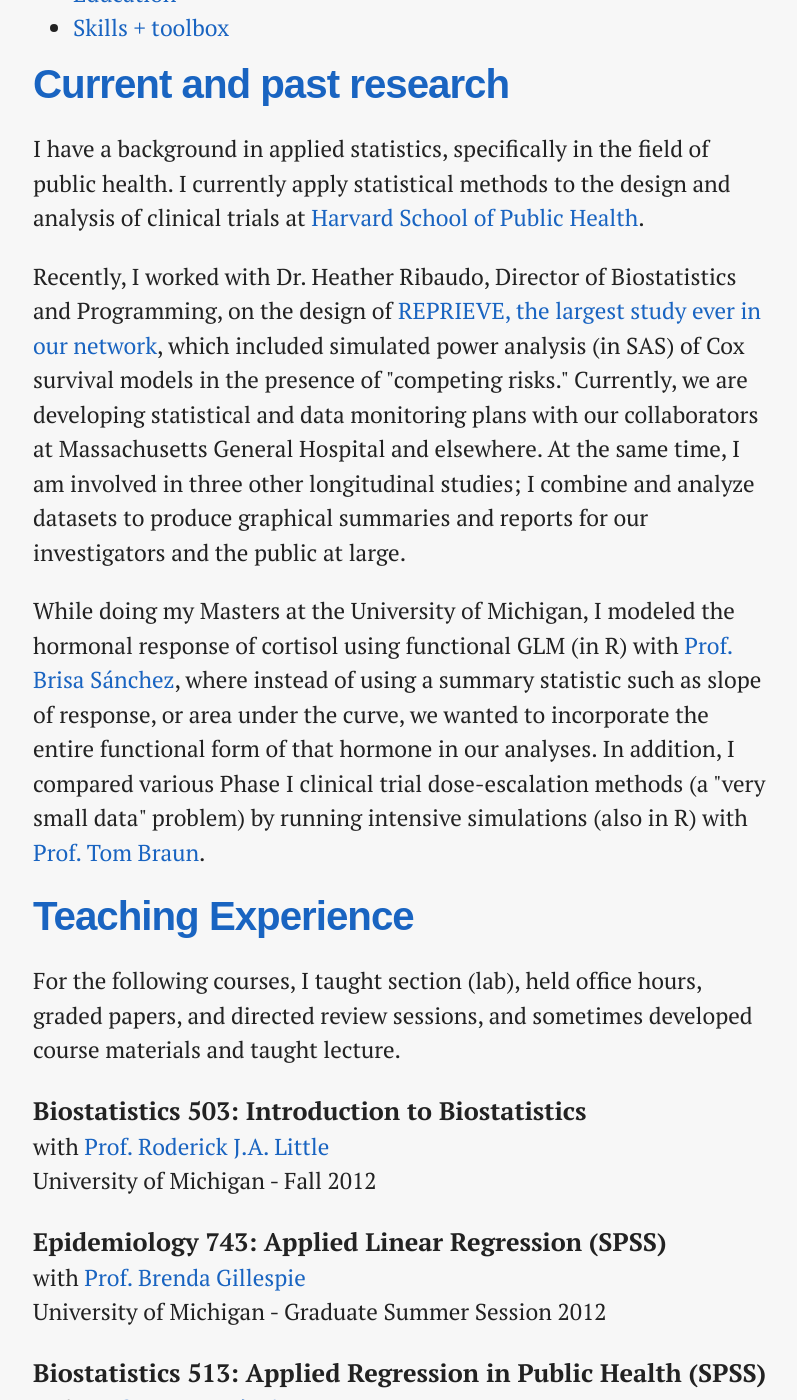
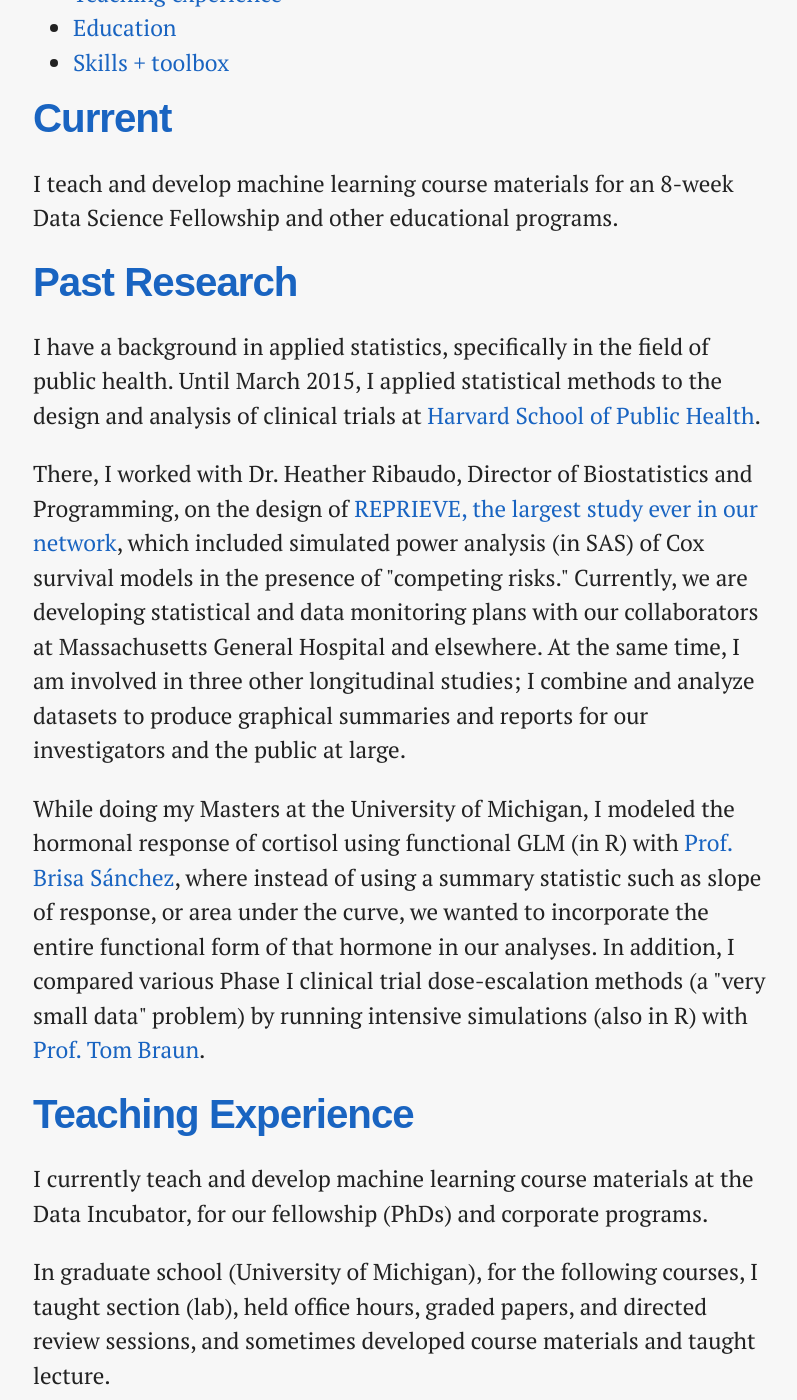
Before and after one commit to pavopax/pavopax.github.io, a Jekyll site: the page built from about/index.md, in a window 1280 px wide and 1400 px high, scrolled down 338 px. Shown: the whole window, without its empty margins (239-1036 px from the left). Built offline with Jekyll 4.4.1, drawn with Linux system fonts in a browser that asks for light colours; nearby versions of some CDN libraries; library files that are not in the unit come from our copies; some of the changed text lies outside the part shown.

Commit message:
update current and past

```diff
--- a/about/index.md
+++ b/about/index.md
@@ -4,23 +4,32 @@ title: About
 ---
 
 ### Jump to:
-* [Current and past research](./#past)
+* [Current](./#current)
+* [Past research](./#past)
 * [Teaching experience](./#taught)
 * [Education](./#educ)
 * [Skills + toolbox](./#skills)
 
 <div id="past">
-<h1>Current and past research</h1>
+<h1>Current</h1>
+<p>I teach and develop machine learning course materials for an 8-week Data Science Fellowship and other educational programs.</p>
 
-<p>I have a background in applied statistics, specifically in the field of public health. I currently apply statistical methods to the design and analysis of clinical trials at <a href="http://www.hsph.harvard.edu/cbar" target="_blank">Harvard School of Public Health</a>.</p>
-<p>Recently, I worked with Dr. Heather Ribaudo, Director of Biostatistics and Programming, on the design of <a href="http://reprievetrial.org" target="_blank">REPRIEVE, the largest study ever in our network</a>, which included simulated power analysis (in SAS) of Cox survival models in the presence of "competing risks." Currently, we are developing statistical and data monitoring plans with our collaborators at Massachusetts General Hospital and elsewhere.  At the same time, I am involved in three other longitudinal studies; I combine and analyze datasets to produce graphical summaries and reports for our investigators and the public at large. </p>
+</div>
+
+<div id="past">
+<h1>Past Research</h1>
+
+<p>I have a background in applied statistics, specifically in the field of public health. Until March 2015, I applied statistical methods to the design and analysis of clinical trials at <a href="http://www.hsph.harvard.edu/cbar" target="_blank">Harvard School of Public Health</a>.</p>
+<p>There, I worked with Dr. Heather Ribaudo, Director of Biostatistics and Programming, on the design of <a href="http://reprievetrial.org" target="_blank">REPRIEVE, the largest study ever in our network</a>, which included simulated power analysis (in SAS) of Cox survival models in the presence of "competing risks." Currently, we are developing statistical and data monitoring plans with our collaborators at Massachusetts General Hospital and elsewhere.  At the same time, I am involved in three other longitudinal studies; I combine and analyze datasets to produce graphical summaries and reports for our investigators and the public at large. </p>
 
 <p>While doing my Masters at the University of Michigan, I modeled the hormonal response of cortisol using functional GLM (in R) with <a href="http://www.sph.umich.edu/iscr/faculty/profile.cfm?uniqname=brisa">Prof. Brisa Sánchez</a>, where instead of using a summary statistic such as slope of response, or area under the curve, we wanted to incorporate the entire functional form of that hormone in our analyses. In addition, I compared various Phase I clinical trial dose-escalation methods (a "very small data" problem) by running intensive simulations (also in R) with <a href="http://www.sph.umich.edu/iscr/faculty/profile.cfm?uniqname=tombraun">Prof. Tom Braun</a>.</p>
 </div>
 
 <div id="taught">
 <h1>Teaching Experience</h1>
-<p>For the following courses, I taught section (lab), held office hours, graded papers, and directed review sessions, and sometimes developed course materials and taught lecture.</p>
+<p>I currently teach and develop machine learning course materials at the Data Incubator, for our fellowship (PhDs) and corporate programs.</p>
+
+<p>In graduate school (University of Michigan), for the following courses, I taught section (lab), held office hours, graded papers, and directed review sessions, and sometimes developed course materials and taught lecture.</p>
 
 <h3>Biostatistics 503: Introduction to Biostatistics</h3>
 
```
